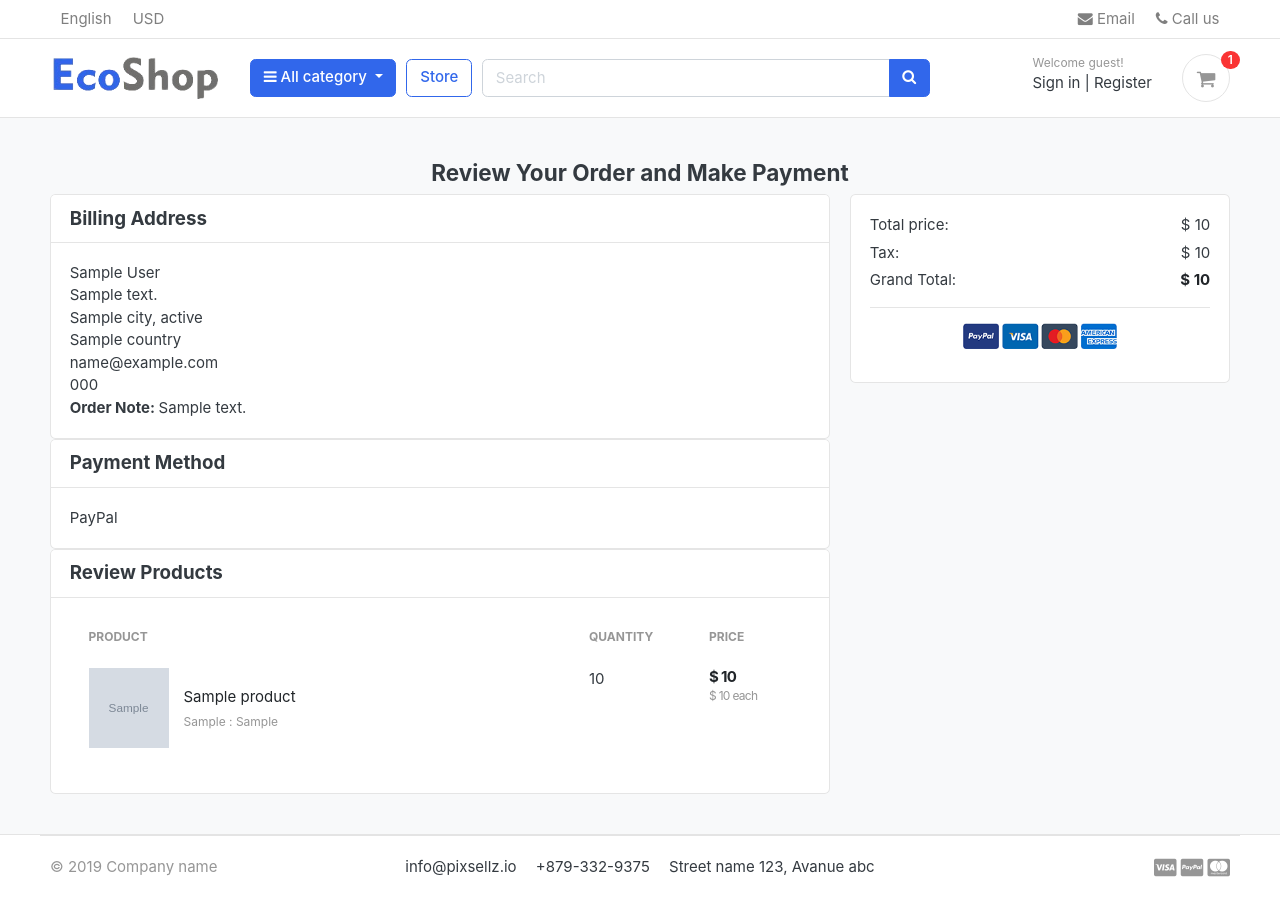
After one commit to Kodekloner/Portfolio-Project-EcoShop, a Django app: template templates/orders/payments.html in a window 1280 px wide. The commit adds this page. Run offline with Django 3.2, Linux system fonts and the light colour scheme; the template is opened without the code that fills it: most values are stand-ins (such as "Sample title", 1, 10 or a date in 2020); grey boxes marked "Sample" are stand-in pictures; some libraries are stand-ins or nearby versions; some web fonts are replaced.

Commit message:
Review Order Payment Page

```diff
--- a/carts/models.py
+++ b/carts/models.py
@@ -16,7 +16,7 @@ class CartItem(models.Model):
     user = models.ForeignKey(Account, on_delete=models.CASCADE, null=True)
     product = models.ForeignKey(Product, on_delete=models.CASCADE)
     variations = models.ManyToManyField(Variation, blank=True)
-    cart = models.ForeignKey(Cart, on_delete=models.CASCADE)
+    cart = models.ForeignKey(Cart, on_delete=models.CASCADE, null=True)
     quantity = models.IntegerField()
     is_active = models.BooleanField(default=True)
 
--- a/ecoshop/settings.py
+++ b/ecoshop/settings.py
@@ -150,3 +150,7 @@ EMAIL_PORT = config('EMAIL_PORT', cast=int)
 EMAIL_HOST_USER = config('EMAIL_HOST_USER')
 EMAIL_HOST_PASSWORD = config('EMAIL_HOST_PASSWORD')
 EMAIL_USE_TLS = config('EMAIL_USE_TLS', cast=bool)
+
+
+# stripe configuration
+STRIPE_SECRET_KEY = config('STRIPE_SECRET_KEY')
--- a/orders/urls.py
+++ b/orders/urls.py
@@ -3,4 +3,6 @@ from . import views
 
 urlpatterns = [
     path('place_order/', views.place_order, name='place_order'),
+    path('payments/', views.payments, name='payments'),
+    # path('order_complete/', views.order_complete, name='order_complete'),
 ]
--- a/templates/accounts/dashboard.html
+++ b/templates/accounts/dashboard.html
@@ -23,7 +23,7 @@
 					<div class="card-body">
 						<h5 class="card-title">Total Orders</h5>
 						<h4>{{orders_count}}</h4>
-						<a href="{% url 'my_orders' %}">View Orders</a>
+						{% comment %} <a href="{% url 'my_orders' %}">View Orders</a> {% endcomment %}
 					</div>
 				</div>
 			</div>
--- a/templates/includes/dashboard_sidebar.html
+++ b/templates/includes/dashboard_sidebar.html
@@ -2,9 +2,9 @@
   <!--   SIDEBAR   -->
   <ul class="list-group">
     <a class="list-group-item {% if '/accounts/' == request.path %}active{% endif %}" href="{% url 'dashboard' %}"> Dashboard </a>
-    <a class="list-group-item {% if '/my_orders/' in request.path %}active{% endif %}" href="{% url 'my_orders' %}"> My Orders </a>
-    <a class="list-group-item {% if '/edit_profile/' in request.path %}active{% endif %}" href="{% url 'edit_profile' %}"> Edit Profile </a>
-    <a class="list-group-item {% if '/change_password/' in request.path %}active{% endif %}" href="{% url 'change_password' %}"> Change Password </a>
+    {% comment %} <a class="list-group-item {% if '/my_orders/' in request.path %}active{% endif %}" href="{% url 'my_orders' %}"> My Orders </a> {% endcomment %}
+    {% comment %} <a class="list-group-item {% if '/edit_profile/' in request.path %}active{% endif %}" href="{% url 'edit_profile' %}"> Edit Profile </a> {% endcomment %}
+    {% comment %} <a class="list-group-item {% if '/change_password/' in request.path %}active{% endif %}" href="{% url 'change_password' %}"> Change Password </a> {% endcomment %}
   </ul>
   <br>
   <a class="btn btn-light btn-block" href="{% url 'logout' %}"> <i class="fa fa-power-off"></i> <span class="text">Log out</span> </a>
--- /dev/null
+++ b/templates/orders/payments.html
@@ -0,0 +1,207 @@
+{% extends 'base.html' %}
+{% load static %}
+
+{% block content %}
+
+
+<section class="section-content padding-y bg">
+	<div class="container">
+
+		<!-- ============================ COMPONENT 1 ================================= -->
+		<h4 class="text-center mb-20">Review Your Order and Make Payment</h4>
+		<div class="row">
+
+			<aside class="col-lg-8">
+				<div class="card">
+					<h5 class="card-header">Billing Address</h5>
+					<div class="card-body">
+						<p class="card-text mb-0">{{order.full_name}}</p>
+						<p class="card-text mb-0">{{order.full_address}}</p>
+						<p class="card-text mb-0">{{order.city}}, {{order.state}}</p>
+						<p class="card-text mb-0">{{order.country}}</p>
+						<p class="card-text mb-0">{{order.email}}</p>
+						<p class="card-text mb-0">{{order.phone}}</p>
+						{% if order.order_note %}
+						<b>Order Note: </b> {{order.order_note}}
+						{% endif %}
+
+
+					</div>
+				</div>
+				<div class="card">
+					<h5 class="card-header">Payment Method</h5>
+					<div class="card-body">
+						<p class="card-text">PayPal</p>
+
+					</div>
+				</div>
+				<div class="card">
+					<h5 class="card-header">Review Products</h5>
+					<div class="card-body">
+						<table class="table table-borderless table-shopping-cart">
+							<thead class="text-muted">
+								<tr class="small text-uppercase">
+									<th scope="col">Product</th>
+									<th scope="col" width="120">Quantity</th>
+									<th scope="col" width="120">Price</th>
+
+								</tr>
+							</thead>
+							<tbody>
+
+								{% for cart_item in cart_items %}
+								<tr>
+									<td>
+										<figure class="itemside align-items-center">
+											<div class="aside"><img src="{{ cart_item.product.images.url }}" class="img-sm"></div>
+											<figcaption class="info">
+												<a href="{{ cart_item.product.get_url }}" class="title text-dark">{{ cart_item.product.product_name }}</a>
+												<p class="text-muted small">
+													{% if cart_item.variations.all %}
+													{% for item in cart_item.variations.all %}
+													{{ item.variation_category | capfirst }} : {{ item.variation_value | capfirst }} <br>
+													{% endfor %}
+													{% endif %}
+												</p>
+											</figcaption>
+										</figure>
+									</td>
+									<td>
+										<!-- col.// -->
+										<label for="">{{cart_item.quantity}}</label>
+									</td>
+									<td>
+										<div class="price-wrap">
+											<var class="price">$ {{ cart_item.sub_total }}</var>
+											<small class="text-muted"> $ {{ cart_item.product.price }} each </small>
+										</div> <!-- price-wrap .// -->
+									</td>
+
+								</tr>
+								{% endfor %}
+
+							</tbody>
+						</table>
+
+					</div>
+				</div>
+
+			</aside> <!-- col.// -->
+			<aside class="col-lg-4">
+
+				<div class="card">
+					<div class="card-body">
+						<dl class="dlist-align">
+							<dt>Total price:</dt>
+							<dd class="text-right">$ {{total}}</dd>
+						</dl>
+						<dl class="dlist-align">
+							<dt>Tax:</dt>
+							<dd class="text-right"> $ {{tax}}</dd>
+						</dl>
+						<dl class="dlist-align">
+							<dt>Grand Total:</dt>
+							<dd class="text-right text-dark b"><strong>$ {{grand_total}}</strong></dd>
+						</dl>
+						<hr>
+						<p class="text-center mb-3">
+							<img src="{% static './images/misc/payments.png' %}" height="26">
+						</p>
+
+
+						<div id="paypal-button-container">
+							<!-- PayPal Button Will Load -->
+						</div>
+
+					</div> <!-- card-body.// -->
+				</div> <!-- card.// -->
+
+			</aside> <!-- col.// -->
+
+
+		</div> <!-- row.// -->
+
+		<!-- ============================ COMPONENT 1 END .// ================================= -->
+
+	</div> <!-- container .//  -->
+</section>
+<!-- ========================= SECTION CONTENT END// ========================= -->
+
+<script>
+
+	function getCookie(name) {
+    let cookieValue = null;
+    if (document.cookie && document.cookie !== '') {
+        const cookies = document.cookie.split(';');
+        for (let i = 0; i < cookies.length; i++) {
+            const cookie = cookies[i].trim();
+            // Does this cookie string begin with the name we want?
+            if (cookie.substring(0, name.length + 1) === (name + '=')) {
+                cookieValue = decodeURIComponent(cookie.substring(name.length + 1));
+                break;
+            }
+        }
+    }
+    return cookieValue;
+}
+
+	var amount = "{{ grand_total }}"
+	var url = "{% url 'payments' %}"
+	var csrftoken = getCookie('csrftoken');
+	var orderID = "{{order.order_number}}"
+	var payment_method = 'PayPal'
+	{% comment %} var redirect_url = "{% url 'order_complete' %}" {% endcomment %}
+	// Render the PayPal button into #paypal-button-container
+	paypal.Buttons({
+
+		style: {
+			color: 'blue',
+			shape: 'rect',
+			label: 'pay',
+			height: 40
+		},
+
+		// Set up the transaction
+		createOrder: function(data, actions) {
+			return actions.order.create({
+				purchase_units: [{
+					amount: {
+						value: amount,
+					}
+				}]
+			});
+		},
+
+		// Finalize the transaction
+		onApprove: function(data, actions) {
+			return actions.order.capture().then(function(details) {
+				// Show a success message to the buyer
+				console.log(details);
+				sendData();
+				function sendData(){
+					fetch(url, {
+						method : "POST",
+						headers: {
+							"Content-type": "application/json",
+							"X-CSRFToken": csrftoken,
+						},
+						body: JSON.stringify({
+							orderID: orderID,
+							transID: details.id,
+							payment_method: payment_method,
+							status: details.status,
+						}),
+					})
+				  .then((response) => response.json())
+				  .then((data) => {
+						window.location.href = redirect_url + '?order_number='+data.order_number+'&payment_id='+data.transID;
+					});
+				}
+			});
+		}
+
+
+	}).render('#paypal-button-container');
+</script>
+
+{% endblock %}
--- a/templates/store/product_detail.html
+++ b/templates/store/product_detail.html
@@ -94,7 +94,8 @@
 
 
 
-				<form action="{% url 'submit_review' single_product.id %}" method="POST">
+				{% comment %} <form action="{% url 'submit_review' single_product.id %}" method="POST"> {% endcomment %}
+        <form action="#" method="POST">
 					{% csrf_token %}
 					<h5>Write Your Review</h5>
 
```
Also changed, not shown: orders/views.py (+70 -0 lines), templates/orders/order_recieved_email.html (added, +9 -0 lines), carts/migrations/0004_auto_20250108_0201.py (added).
